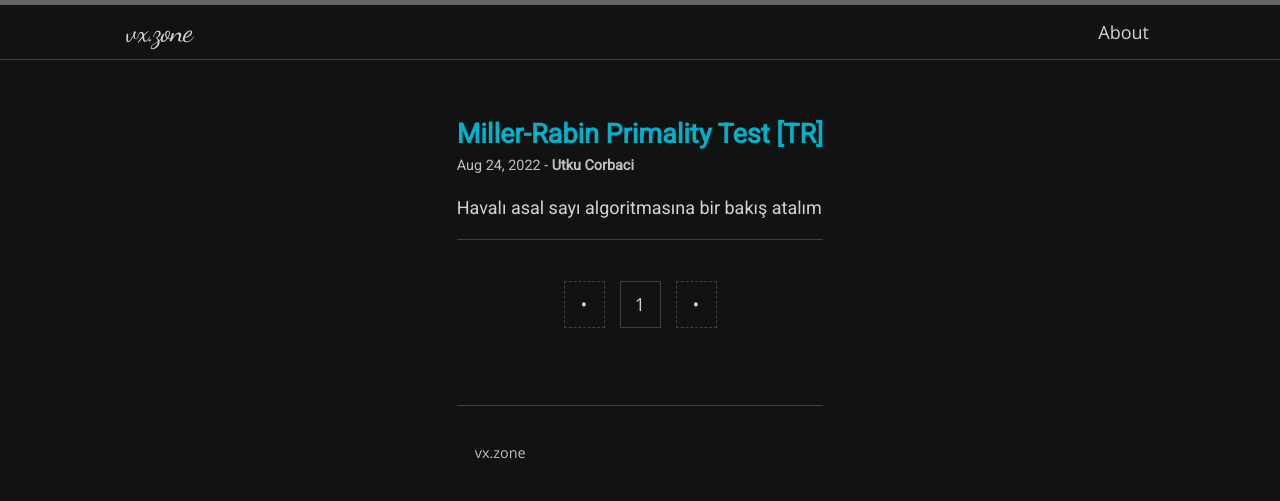
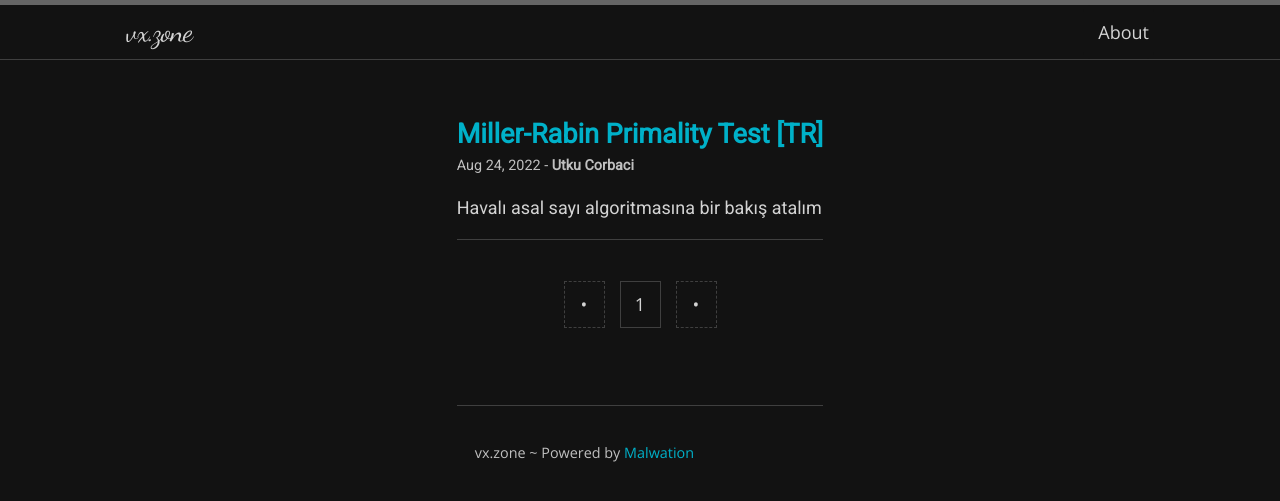
Before and after one commit to vx-zone/vx-zone.github.io, a Jekyll site: the page built from index.html, in a window 1280 px wide. Shown: the top 501 px of the page. Built offline with Jekyll 4.4.1, drawn with Linux system fonts in a browser that asks for light colours; nearby versions of some CDN libraries; some web fonts are replaced; the list of posts is cut into pages by our own code.

Commit message:
Update footer.html

```diff
--- a/_includes/footer.html
+++ b/_includes/footer.html
@@ -3,7 +3,7 @@
   <div class="footer-col">
     <div class="copyright">
         <p>
-          vx.zone
+          vx.zone ~ Powered by <a href="https://malwation.com">Malwation</a>
         <p>
     </div>
   </div>
```
